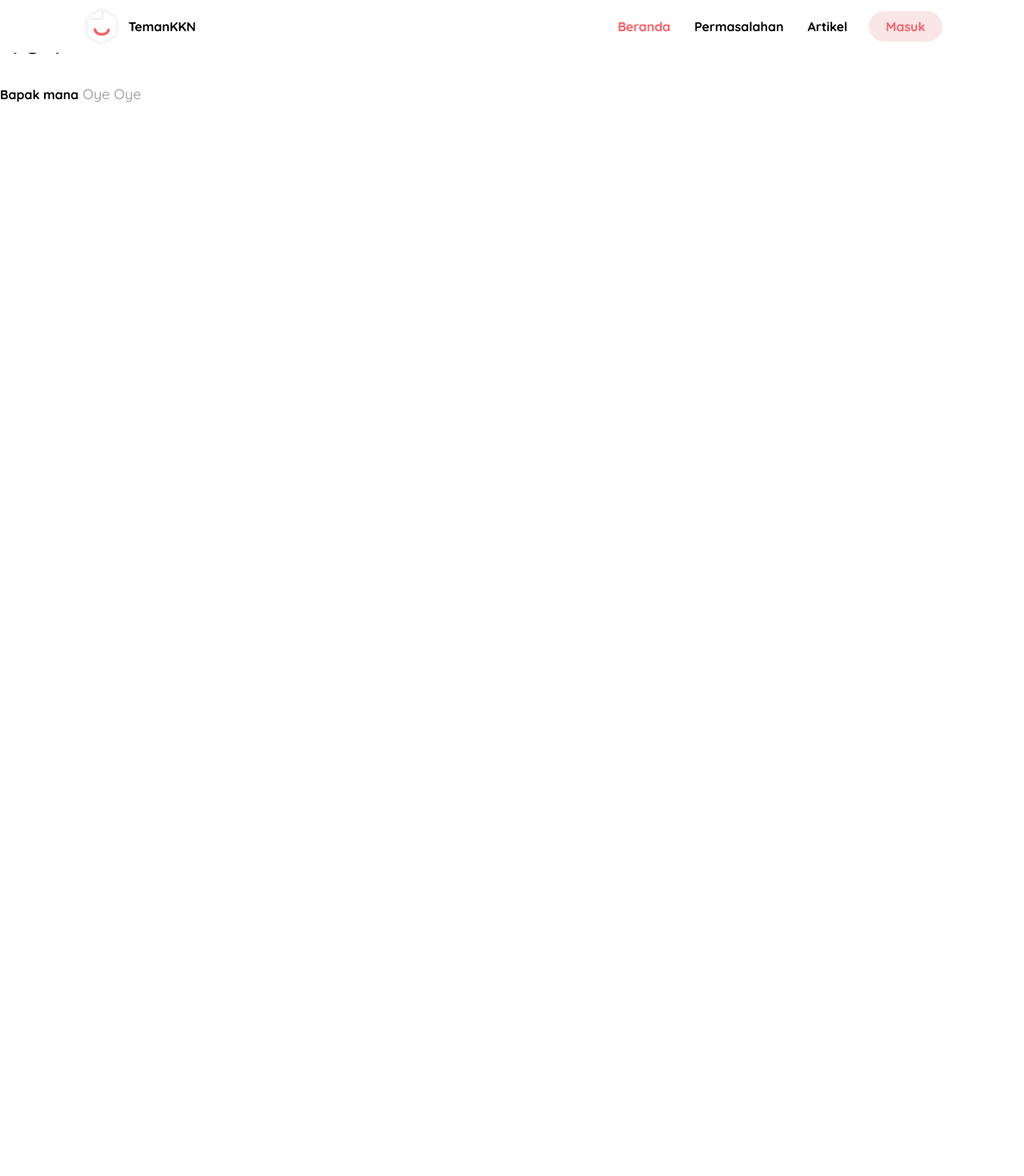
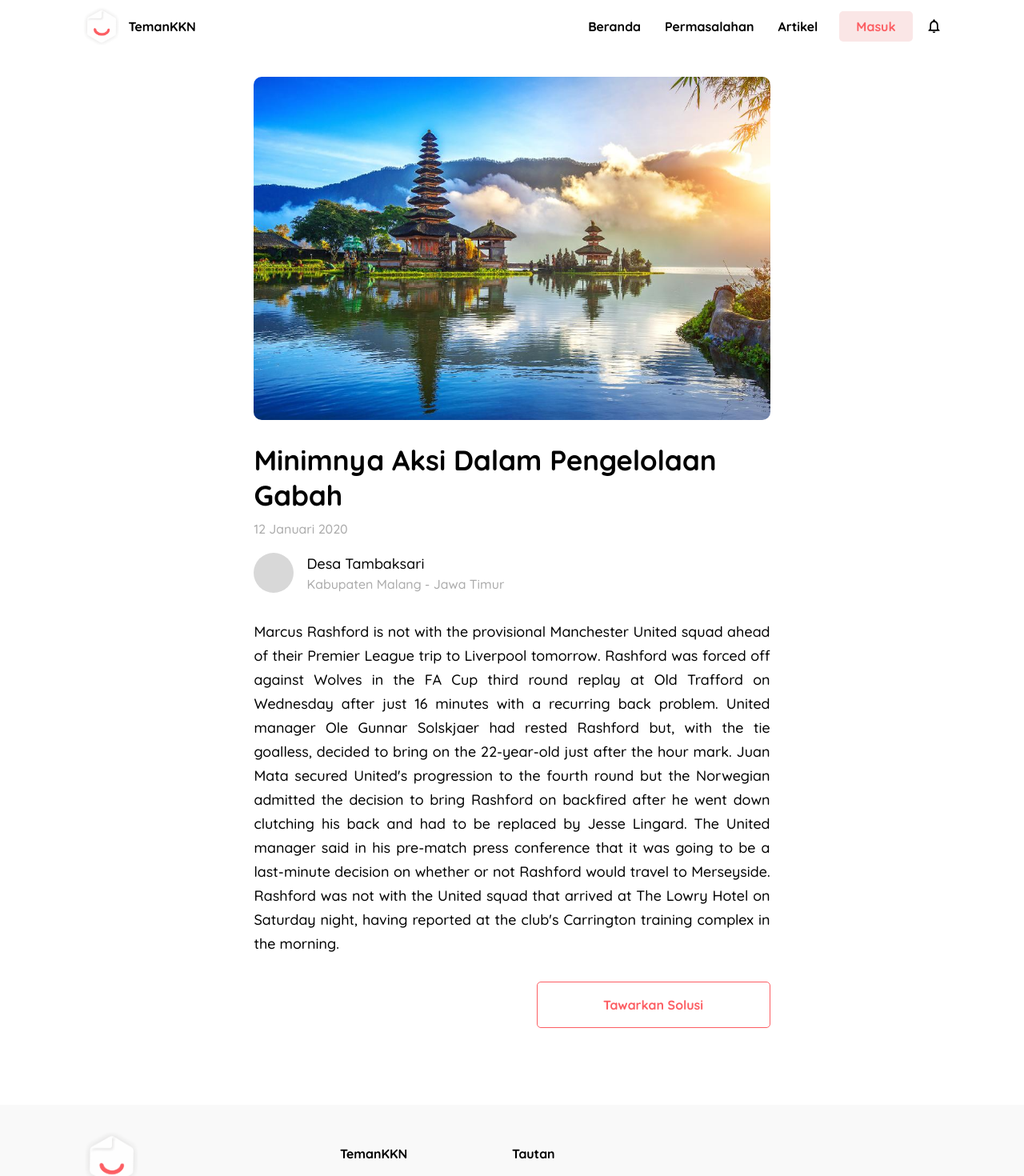
Before and after one commit to dicky-julian/temankkn, a React (Create React App) app: page /permasalahan/id in a window 1280 px wide. Before the commit this address had no page. Shown: the top 1470 px of the page at 80% size. Before the commit the page ends 800 px from the top, so only its background shows below. Built offline with nearby package versions, Linux system fonts and the light colour scheme.

Commit message:
add AddPermasalahan Page

```diff
--- a/src/assets/styles/index.css
+++ b/src/assets/styles/index.css
@@ -15,7 +15,7 @@
     width: -moz-max-content;    /* Firefox/Gecko */
     width: -webkit-max-content; /* Chrome */
     padding: 15px 25px;
-    border-radius: 35px;
+    border-radius: 5px;
     cursor: pointer;
     transition: .3s;
 }
@@ -37,6 +37,17 @@ button {
     color: #fc5e63;
 }
 
+.bt-primary-transparent {
+    background: transparent;
+    border: 1px solid #fc5e63;
+    color: #fc5e63;
+}
+
+.bt-primary-transparent:hover {
+    background: #fc5e63;
+    color: #fff;
+}
+
 .bt-secondary {
     background: rgb(250, 230, 230);
     color: #fc5e63;
@@ -48,6 +59,22 @@ button {
     border-color: #fc5e63;
 }
 
+.bt-secondary-reverse {
+    background: #fc5e63;
+    font-size: 16px;
+    color: #fff;
+    border-radius: 5px;
+    border: 1px solid;
+    transition: .3s;
+    cursor: pointer;
+}
+
+.bt-secondary-reverse:hover {
+    background: transparent;
+    border-color: #fc5e63;
+    color: #fc5e63;
+}
+
 .bt-default {
     background: #f3f3f4;
     border: none;
@@ -55,6 +82,19 @@ button {
 
 .bt-default:hover {
     background: #e7e7e9;
+}
+
+input[type="text"], textarea {
+    font-size: 16px;
+    padding: 10px;
+    border: 1px solid #dcdcdc;
+    border-radius: 5px;
+    transition: .3s;
+}
+
+input[type="text"]:focus, textarea:focus {
+    outline-width: 0;
+    border-color: rgb(255, 202, 202);
 }
 
 .j-end {
@@ -93,7 +133,7 @@ p {
     font-size: 18px;
     color: #ababab;
     font-weight: 500;
-    line-height: 28px;
+    line-height: 30px;
 }
 
 body {
@@ -126,6 +166,11 @@ nav > div > a img {
     margin-right: .5em;
 }
 
+nav > div > div {
+    display: flex;
+    align-items: center;
+}
+
 .nav-link a {
     display: inline-flex;
     padding: 20px 15px;
@@ -142,9 +187,18 @@ nav > div > a img {
     padding: 5px 20px;
 }
 
+.notification-icon {
+    margin: 5px 0 0 1em;
+    cursor: pointer;
+}
+
 /* home */
+#root > div:nth-child(1) {
+    padding-left: 8%;
+    padding-right: 8%;
+}
 #home-page header {
-    padding: 5em 8% 0;
+    padding: 5em 0 0;
 }
 
 #home-page header > div {
@@ -161,10 +215,6 @@ nav > div > a img {
 #home-page header .bt {
     margin-top: 3em;
     box-shadow: 0 4px 11px 0 rgba(37,44,97,.15), 0 1px 3px 0 rgba(93,100,148,.2);
-}
-
-#home-page main > div {
-    margin: 0 8%;
 }
 
 #home-page p {
@@ -250,7 +300,7 @@ nav > div > a img {
 
 /* permasalahan */
 #permasalahan-page {
-    padding: 6em 8% 0;
+    padding: 6em 0 0;
 }
 
 /* search bar */
@@ -258,10 +308,6 @@ nav > div > a img {
 .search {
     display: flex;
     justify-content: space-between;
-}
-
-.search .search-title {
-    flex-basis: 30%;
 }
 
 .search .search-title h2 {
@@ -278,7 +324,7 @@ nav > div > a img {
     font-size: 20px;
     color: #fc5e63;
 }
-
+/*
 .search .search-input {
     flex-basis: 65%;
 }
@@ -317,7 +363,7 @@ nav > div > a img {
 
 .search .search-input button {
     padding: 10px 30px;
-}
+} */
 
 .permasalahan-list {
     display: flex;
@@ -374,6 +420,7 @@ nav > div > a img {
     align-items: center;
     padding: 5px 20px 5px 15px;
     font-size: 12px;
+    border-radius: 20px;
     border-top-left-radius: 0;
     font-family: Quicksand;
 }
@@ -397,8 +444,174 @@ nav > div > a img {
     padding: 15px 75px;
 }
 
+/* single page */
+#single-permasalahan {
+    display: flex;
+    justify-content: center;
+    padding-top: 6em;
+}
+
+.article-container {
+    width: 60%;
+}
+
+.article-container img {
+    width: 100%;
+    border-radius: 10px;
+}
+
+.article-container h1 {
+    margin-bottom: 0;
+    font-size: 35px;
+}
+
+.article-container h6 {
+    font-family: Quicksand;
+    margin: 7px 0;
+    font-weight: 300;
+    color: #ababab;
+}
+
+.article-container p {
+    margin: 0;
+    text-align: justify;
+    color: #000;
+}
+
+.article-container > a {
+    width: 15em;
+    margin-top: 2em;
+    float: right;
+    text-align: center;
+}
+
+.article-container > div {
+    display: flex;
+    align-items: center;
+    margin: 1em 0 2em;
+}
+
+.article-container .profile-img {
+    width: 50px;
+    height: 50px;
+    margin-right: 1em;
+    border-radius: 50%;
+    background: #d8d8d8;
+}
+
+.article-container .profile h6 {
+    margin: -3px 0 0;
+}
+
+/* form permasalahan */
+#form-permasalahan {
+    padding-top: 6em;
+}
+
+#form-permasalahan .form-header {
+    display: flex;
+    justify-content: space-between;
+}
+
+#form-permasalahan .form-header > div {
+    width: 50%
+}
+
+#form-permasalahan .form-header img {
+    width: 20em;
+    height: 20em;
+}
+
+#form-permasalahan form {
+    display: flex;
+    justify-content: space-between;
+    margin-top: -5em;
+}
+
+#form-permasalahan form > div:nth-child(1) {
+    flex-basis: 65%;
+}
+
+#form-permasalahan .input-container {
+    display: flex;
+    justify-content: space-between;
+}
+
+#form-permasalahan span {
+    display: flex;
+    justify-content: center;
+    align-items: center;
+    width: 2em;
+    height: 2em;
+    margin-right: 1em;
+    border-radius: 50%;
+    background: #fc5e63;
+    color: #fff;
+}
+
+#form-permasalahan .input-container > div {
+    width: 90%;
+}
+
+#form-permasalahan h6 {
+    margin: 3px 0 1em;
+    font-size: 18px;
+}
+
+#form-permasalahan input, #form-permasalahan textarea {
+    width: 100%;
+    width: -moz-available;
+    width: -webkit-fill-available;
+    width: stretch;
+    font-family: sans-serif;
+    font-size: 14px;
+}
+
+#form-permasalahan input::placeholder, #form-permasalahan textarea::placeholder {
+    color: #b9b9b9;
+}
+
+#form-permasalahan button {
+    margin-top: 2em;
+    padding: 10px 35px;
+    font-size: 14px;
+}
+
+#form-permasalahan hr {
+    margin: 2em 0;
+    background: #dcdcdc;
+    border: .5px solid #ececec;
+}
+
+#form-permasalahan .input-image {
+    width: 15em;
+    margin-top: 7em;
+    padding: 1em;
+    border: 1px solid #dcdcdc;
+    border-radius: 5px;
+}
+
+#form-permasalahan .input-image span {
+    margin-bottom: .75em;
+}
+
+#form-permasalahan .input-image button {
+    display: flex;
+    align-items: center;
+    justify-content: center;
+    width: 100%;
+}
+
+#form-permasalahan .input-image .MuiSvgIcon-root {
+    margin-right: 8px;
+    font-size: 20px;
+}
+
+#input-file {
+    display: none;
+}
+
 /* footer */
-
 footer {
     display: flex;
     margin-top: 6em;
--- a/src/components/Navbar.js
+++ b/src/components/Navbar.js
@@ -1,5 +1,6 @@
 import React, { Component } from 'react';
-import logoImg from '../assets/images/teman-kkn-logo.png'
+import logoImg from '../assets/images/teman-kkn-logo.png';
+import NotificationsNoneIcon from '@material-ui/icons/NotificationsNone';
 
 class Navbar extends Component {
   getLocation = () => {
@@ -13,13 +14,16 @@ class Navbar extends Component {
         this.changeHover("permasalahan-nav");
         break;
       default:
+        this.changeHover("");
         break;
     }
   }
 
   changeHover = (el) => {
     document.querySelectorAll(".active")[0].classList.remove("active");
+    if (el != "") {
       document.getElementById(el).classList.add("active");
+    }
   }
 
   componentDidMount() {
@@ -33,11 +37,16 @@ class Navbar extends Component {
           <a href="/" className="d-flex a-center">
             <img src={logoImg} width="50" /> TemanKKN
           </a>
+          <div>
             <div className="nav-link">
               <a id="home-nav" href="/" className="active">Beranda</a>
               <a id="permasalahan-nav" href="/permasalahan">Permasalahan</a>
               <a id="tentang-nav">Artikel</a>
               <a href="/" className="bt bt-secondary">Masuk</a>
+            </div>
+            <a className="notification-icon">
+              <NotificationsNoneIcon style={{ fontSize: '21px' }} />
+            </a>
           </div>
         </div>
       </nav>
--- /dev/null
+++ b/src/pages/Form-Permasalahan.js
@@ -0,0 +1,65 @@
+import React, { Component } from 'react';
+import HeaderImg from '../assets/images/permasalahan/bg-permasalahan-add.png'
+import Image from '@material-ui/icons/Image';
+
+class FormPermasalahan extends Component {
+    componentDidMount() {
+        document.getElementById('button-input-file').onclick = function() {
+            document.getElementById('input-file').click();
+        };
+    }
+
+    render() {
+        return (
+            <div id="form-permasalahan">
+                <div className="form-header">
+                    <div>
+                        <h1>Ceritakan Permasalahan Dengan Mudah</h1>
+                        <p>
+                            Hanya beberapa langkah untuk menyelesaikan permasalahan.
+                        </p>
+                    </div>
+                    <img src={HeaderImg} />
+                </div>
+                <form>
+                    <div>
+                        <div className="input-container">
+                            <span>1</span>
+                            <div>
+                                <h6>Tuliskan Nama Desa</h6>
+                                <input type="text" placeholder="Contoh : KedungKandang" value="Kedungkandang"/>
+                            </div>
+                        </div>
+                        <hr/>
+                        <div className="input-container">
+                            <span>2</span>
+                            <div>
+                                <h6>Tuliskan Judul Permasalahan</h6>
+                                <input type="text" placeholder="Contoh : Minimnya Cara Untuk Mendaur Ulang Sampah Plastik" />
+                            </div>
+                        </div>
+                        <hr/>
+                        <div className="input-container">
+                            <span>3</span>
+                            <div>
+                                <h6>Tuliskan Deskripsi Permasalahan</h6>
+                                <textarea placeholder="Deskripsi ..." rows="5" cols="50"/>
+                            </div>
+                        </div>
+                        <button className="bt-secondary-reverse" style={{ float: 'right' }}>Kirim</button>
+                    </div>
+                    <div>
+                        <div className="input-image">
+                            <span>4</span>
+                            <h6>Tambahkan Gambar</h6>
+                            <button type="button" className="bt-secondary-reverse" id="button-input-file"><Image /> Upload Image</button>
+                            <input type="file" id="input-file"/>
+                        </div>
+                    </div>
+                </form>
+            </div>
+        )
+    }
+}
+
+export default FormPermasalahan;
--- a/src/pages/Permasalahan.js
+++ b/src/pages/Permasalahan.js
@@ -13,7 +13,7 @@ export default function Permasalahan() {
                     <h2>Temukan Permasalahan</h2>
                     <h4><span>144</span> hasil ditampilkan</h4>
                 </div>
-                <div className="search-input">
+                {/* <div className="search-input">
                     <div className="input-container">
                         <Search style={{ fontSize: '1.25em', color: '#6e6d7a', margin: '.75em' }} />
                         <form>
@@ -21,7 +21,7 @@ export default function Permasalahan() {
                             <button className="bt bt-primary">Cari</button>
                         </form>
                     </div>
-                </div>
+                </div> */}
             </div>
             <div className="permasalahan-list">
                 {/* 1 */}
--- /dev/null
+++ b/src/pages/Single-Permasalahan.js
@@ -0,0 +1,33 @@
+import React from 'react';
+
+import ExampleImg from '../assets/images/example.jpg';
+
+export default function SinglePermasalahan() {
+    return (
+        <div id="single-permasalahan">
+            <div className="article-container">
+                <img src={ExampleImg}/>
+                <h1>Minimnya Aksi Dalam Pengelolaan Gabah</h1>
+                <h6>12 Januari 2020</h6>
+                <div>
+                    <div className="profile-img"></div>
+                    <div className="profile">
+                        <p>Desa Tambaksari</p>
+                        <h6>Kabupaten Malang - Jawa Timur</h6>
+                    </div>
+                </div>
+                <p>
+                    Marcus Rashford is not with the provisional Manchester United squad ahead of their Premier League trip to Liverpool tomorrow.
+                    Rashford was forced off against Wolves in the FA Cup third round replay at Old Trafford on Wednesday after just 16 minutes with a recurring back problem.
+                    United manager Ole Gunnar Solskjaer had rested Rashford but, with the tie goalless, decided to bring on the 22-year-old just after the hour mark.
+                    Juan Mata secured United's progression to the fourth round but the Norwegian admitted the decision to bring Rashford on backfired after he went down clutching his back and had to be replaced by Jesse Lingard.
+                    The United manager said in his pre-match press conference that it was going to be a last-minute decision on whether or not Rashford would travel to Merseyside. Rashford was not with the United squad that arrived
+                    at The Lowry Hotel on Saturday night, having reported at the club's Carrington training complex in the morning.
+                </p>
+                <a className="bt bt-primary-transparent">
+                    Tawarkan Solusi
+                </a>
+            </div>
+        </div>
+    )
+}
--- a/src/router.js
+++ b/src/router.js
@@ -2,15 +2,19 @@ import React from 'react';
 import { Route, Switch } from 'react-router-dom';
 
 // Pages Import
-import Home from './pages/Home'
-import Permasalahan from './pages/Permasalahan'
-import Error404 from './pages/404'
+import Home from './pages/Home';
+import Permasalahan from './pages/Permasalahan';
+import SinglePermasalahan from './pages/Single-Permasalahan';
+import FormPermasalahan from './pages/Form-Permasalahan';
+import Error404 from './pages/404';
 
 export default function router() {
   return (
     <Switch>
       <Route exact path="/" component={Home} />
       <Route exact path="/permasalahan" component={Permasalahan} />
+      <Route exact path="/permasalahan/id" component={SinglePermasalahan} />
+      <Route exact path="/permasalahan/add" component={FormPermasalahan} />
       <Route path="*" component={Error404} />
   </Switch>
   );
```
Also changed, not shown: src/assets/images/permasalahan/bg-permasalahan-add.png (added). Lines whose indentation alone changed are shown as unchanged.
